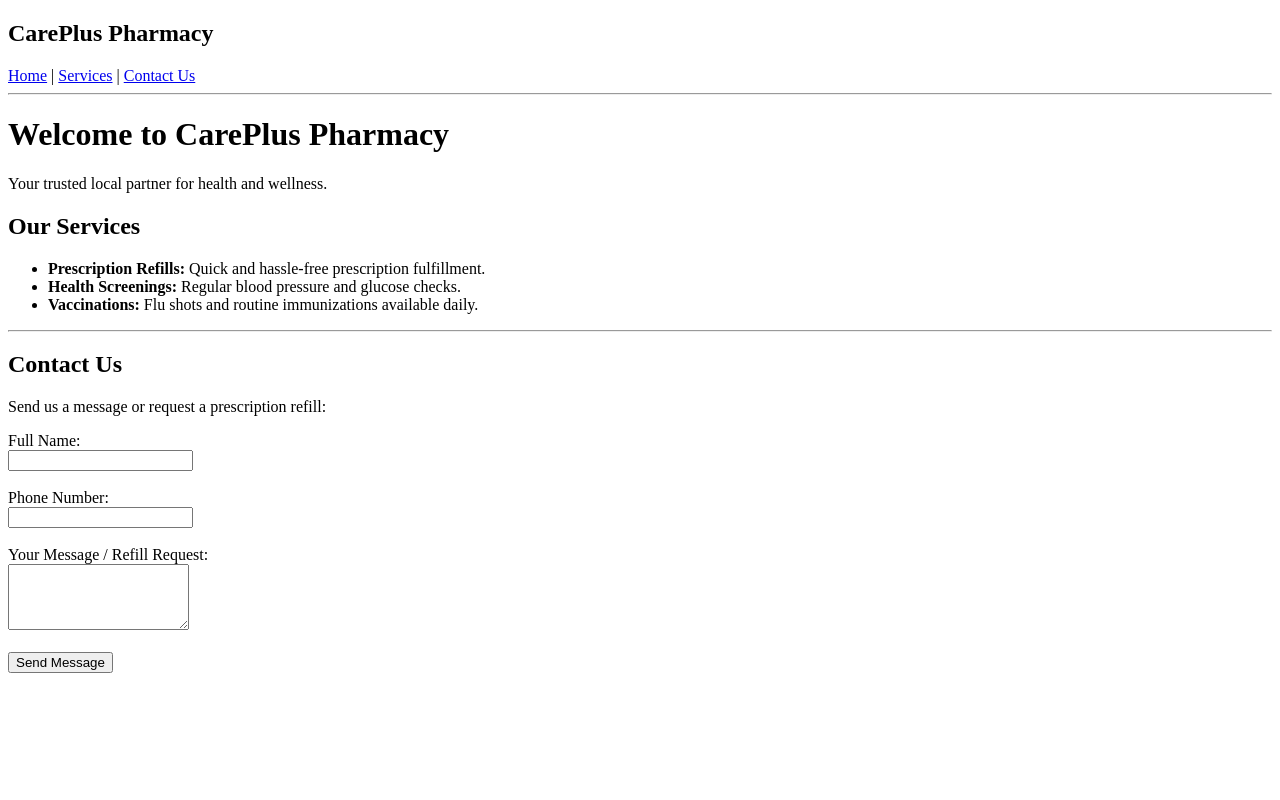
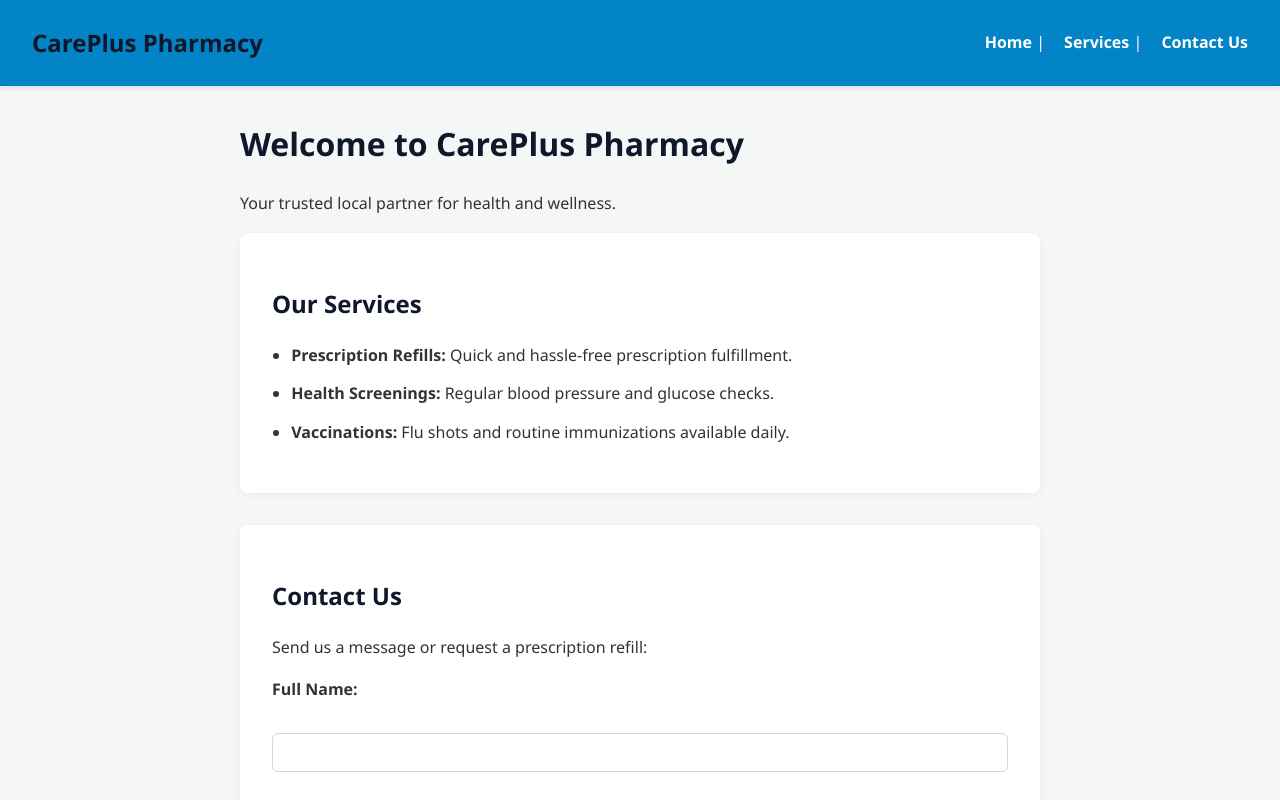
Before and after one commit to jasper826/pharmacy-website, a plain HTML site: page index.html in a window 1280 px wide. Shown: the top 800 px of the page. Drawn offline with Linux system fonts and the light colour scheme.

Commit message:
Add modern CSS styles and update HTML structure

```diff
--- a/index.html
+++ b/index.html
@@ -4,6 +4,7 @@
   <meta charset="UTF-8">
   <meta name="viewport" content="width=device-width, initial-scale=1.0">
   <title>CarePlus Pharmacy</title>
+  <link rel="stylesheet" href="style.css">
 </head>
 <body>
 
@@ -17,7 +18,6 @@
     </nav>
   </header>
 
-  <hr>
 
   <!-- Main Content Area -->
   <main>
@@ -33,7 +33,6 @@
     </ul>
   </section>
 
-  <hr>
   <!-- Contact Form Section -->
   <section id="contact">
     <h2>Contact Us</h2>
--- /dev/null
+++ b/style.css
@@ -0,0 +1,110 @@
+/* Base styles and typography */
+body {
+  font-family: 'Segoe UI', Tahoma, Geneva, Verdana, sans-serif;
+  margin: 0;
+  padding: 0;
+  background-color: #f4f7f6;
+  color: #333;
+  line-height: 1.6;
+}
+
+/* Header & Navigation */
+header {
+  background-color: #0284c7;
+  color: white;
+  padding: 1.5rem 2rem;
+  display: flex;
+  justify-content: space-between;
+  align-items: center;
+  box-shadow: 0 2px 5px rgba(0,0,0,0.1);
+}
+
+header h2 {
+  margin: 0;
+  font-size: 1.5rem;
+}
+
+nav a {
+  color: white;
+  text-decoration: none;
+  font-weight: 600;
+  margin-left: 15px;
+  transition: opacity 0.2s;
+}
+
+nav a:hover {
+  opacity: 0.8;
+}
+
+/* Page Layout Container */
+main {
+  max-width: 800px;
+  margin: 2rem auto;
+  padding: 0 1rem;
+}
+
+/* Content Sections */
+section {
+  background: white;
+  padding: 2rem;
+  margin-bottom: 2rem;
+  border-radius: 8px;
+  box-shadow: 0 2px 8px rgba(0,0,0,0.05);
+}
+
+h1, h2 {
+  color: #0f172a;
+}
+
+/* Service List */
+ul {
+  padding-left: 1.2rem;
+}
+
+li {
+  margin-bottom: 0.8rem;
+}
+
+/* Contact Form Styling */
+form div {
+  margin-bottom: 1rem;
+}
+
+label {
+  font-weight: 600;
+  display: block;
+  margin-bottom: 0.3rem;
+}
+
+input[type="text"],
+input[type="tel"],
+textarea {
+  width: 100%;
+  padding: 0.6rem;
+  border: 1px solid #cbd5e1;
+  border-radius: 6px;
+  box-sizing: border-box;
+  font-size: 1rem;
+}
+
+input:focus, textarea:focus {
+  outline: none;
+  border-color: #0284c7;
+  box-shadow: 0 0 0 3px rgba(2, 132, 199, 0.2);
+}
+
+button[type="submit"] {
+  background-color: #0284c7;
+  color: white;
+  border: none;
+  padding: 0.8rem 1.5rem;
+  font-size: 1rem;
+  font-weight: 600;
+  border-radius: 6px;
+  cursor: pointer;
+  transition: background-color 0.2s;
+}
+
+button[type="submit"]:hover {
+  background-color: #0369a1;
+}
```
